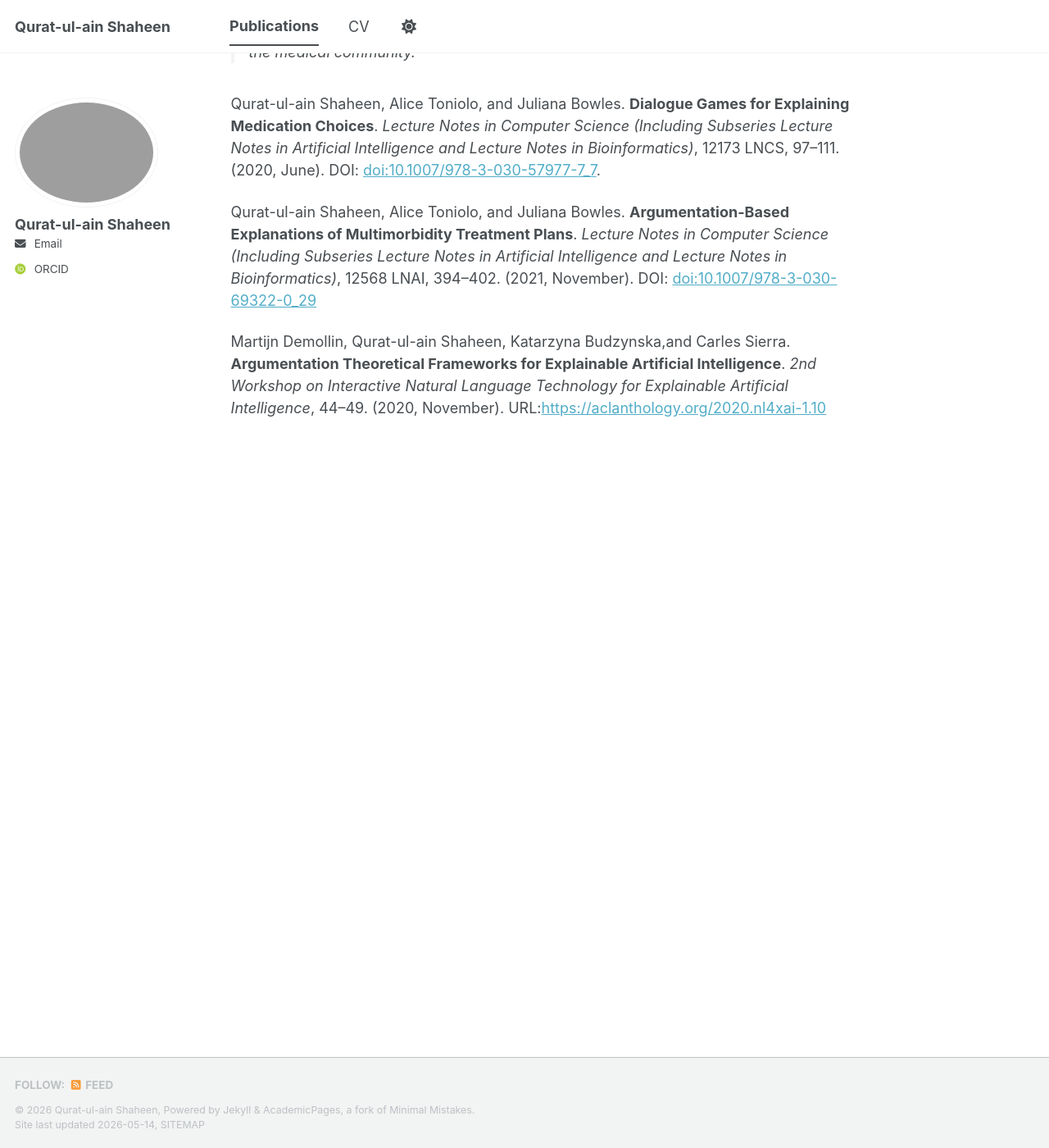
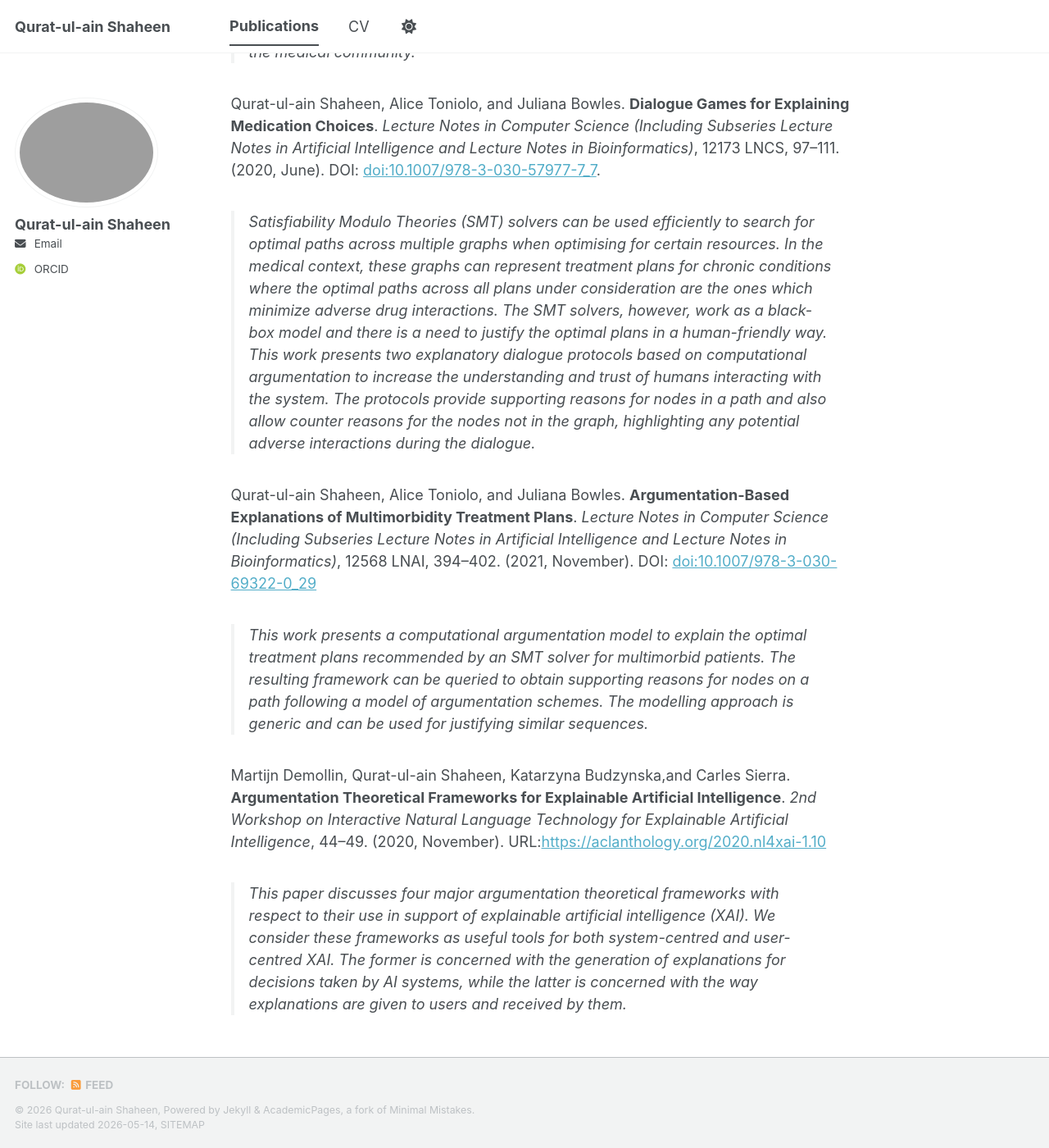
Before and after one commit to QuratulainS/QuratulainS.github.io, a Jekyll site: the page built from _pages/publications.md, in a window 1280 px wide and 1400 px high, scrolled down 480 px. Shown: the whole window at 82% size. Built offline with Jekyll 4.4.1, drawn with Linux system fonts in a browser that asks for light colours; some web fonts are replaced; a script bundle is joined from its source files by our own code; library files that are not in the unit come from our copies.

Commit message:
Update publications.md
added abstracts

```diff
--- a/_pages/publications.md
+++ b/_pages/publications.md
@@ -8,9 +8,12 @@ Qurat-ul-ain Shaheen, Katarzyna Budzynska,and Carles Sierra. **An Explanation-or
 
 Qurat-ul-ain Shaheen, Alice Toniolo, and Juliana Bowles. **Dialogue Games for Explaining Medication Choices**. *Lecture Notes in Computer Science (Including Subseries Lecture Notes in Artificial Intelligence and Lecture Notes in Bioinformatics)*,
 12173 LNCS, 97–111. (2020, June). DOI: [doi:10.1007/978-3-030-57977-7_7](https://doi.org/10.1007/978-3-030-57977-7_7).
+> Satisfiability Modulo Theories (SMT) solvers can be used efficiently to search for optimal paths across multiple graphs when optimising for certain resources. In the medical context, these graphs can represent treatment plans for chronic conditions where the optimal paths across all plans under consideration are the ones which minimize adverse drug interactions. The SMT solvers, however, work as a black-box model and there is a need to justify the optimal plans in a human-friendly way. This work presents two explanatory dialogue protocols based on computational argumentation to increase the understanding and trust of humans interacting with the system. The protocols provide supporting reasons for nodes in a path and also allow counter reasons for the nodes not in the graph, highlighting any potential adverse interactions during the dialogue.
 
 Qurat-ul-ain Shaheen, Alice Toniolo, and Juliana Bowles. **Argumentation-Based Explanations of Multimorbidity Treatment Plans**. *Lecture Notes in Computer Science (Including Subseries Lecture Notes in Artificial Intelligence and Lecture Notes in Bioinformatics)*,
 12568 LNAI, 394–402. (2021, November).  DOI: [doi:10.1007/978-3-030-69322-0_29](https://doi.org/10.1007/978-3-030-69322-0_29)
+> This work presents a computational argumentation model to explain the optimal treatment plans recommended by an SMT solver for multimorbid patients. The resulting framework can be queried to obtain supporting reasons for nodes on a path following a model of argumentation schemes. The modelling approach is generic and can be used for justifying similar sequences.
 
 Martijn Demollin, Qurat-ul-ain Shaheen, Katarzyna Budzynska,and Carles Sierra. **Argumentation Theoretical Frameworks for Explainable Artificial Intelligence**.
 *2nd Workshop on Interactive Natural Language Technology for Explainable Artificial Intelligence*, 44–49. (2020, November). URL:[https://aclanthology.org/2020.nl4xai-1.10](https://aclanthology.org/2020.nl4xai-1.10/)
+> This paper discusses four major argumentation theoretical frameworks with respect to their use in support of explainable artificial intelligence (XAI). We consider these frameworks as useful tools for both system-centred and user-centred XAI. The former is concerned with the generation of explanations for decisions taken by AI systems, while the latter is concerned with the way explanations are given to users and received by them.
```
